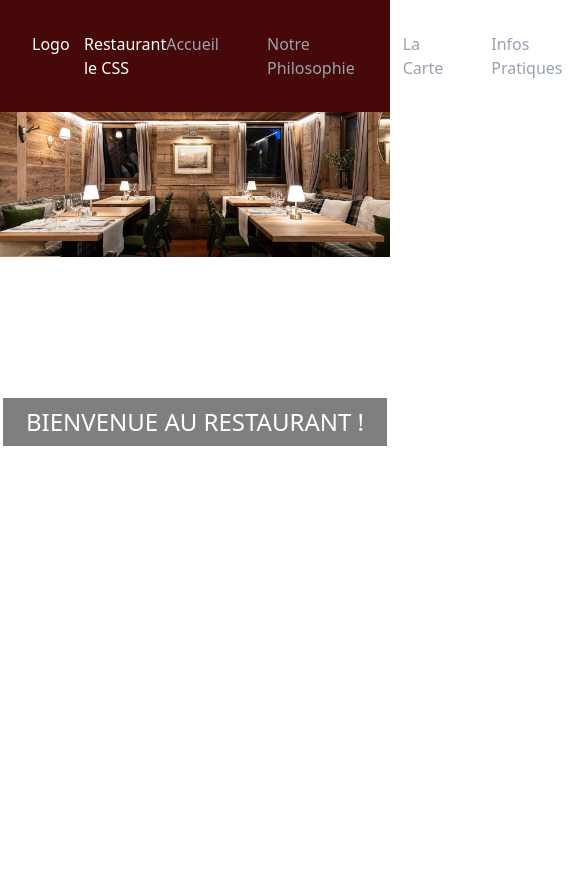
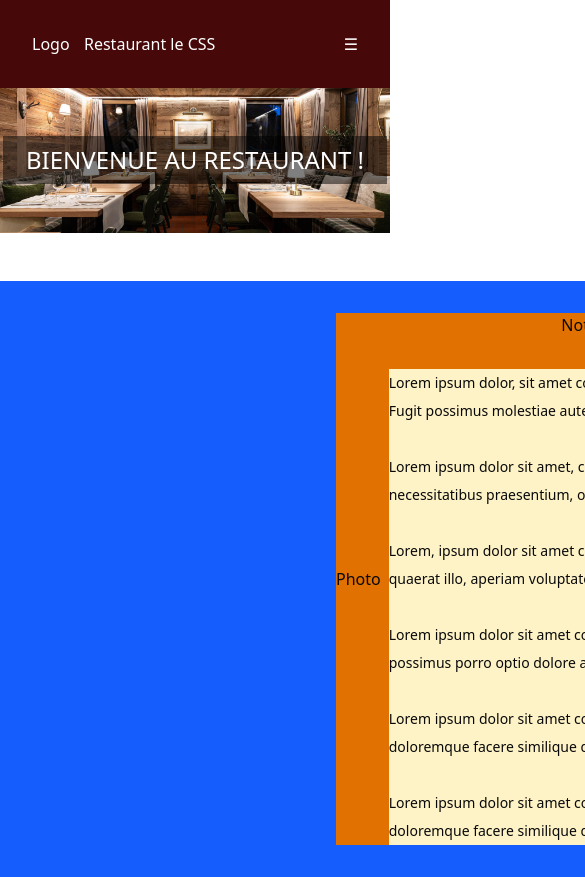
Before and after one commit to MikeZuck1/restaurant, a Next.js app: page / in a window 390 px wide. Shown: the top 877 px of the page, 585 px wide, since content can reach past the window. Before the commit the page ends 844 px from the top, so only its background shows below. Built offline with nearby package versions, Linux system fonts and the light colour scheme.

Commit message:
worked on responsive design of nav bar & image section + worked on philosophy section.

```diff
--- a/app/banner/page.tsx
+++ b/app/banner/page.tsx
@@ -2,7 +2,7 @@ import Image from "next/image";
 import ImageBanner from "@/public/images/Hotel-Restaurant-Waldhaus-in-Leukerbad-Chalet-Chic.jpg";
 export default function Banner() {
   return (
-    <section>
+    <section className="relative w-full sm:h-[30vh] md:h-[50vh] lg:h-[60vh]">
       <div className="">
         <Image src={ImageBanner} alt="Image resto hotel" />
         <div className="absolute left-1/2 top-1/2 w-[24rem] h-[3rem] flex items-center justify-center bg-black/50 text-white text-2xl -translate-x-1/2 -translate-y-1/2">
--- a/app/header/page.tsx
+++ b/app/header/page.tsx
@@ -1,24 +1,65 @@
+"use client";
+import { useState } from "react";
+
 export default function Header() {
+  const [isOpen, setIsOpen] = useState(false); // menu closed by default.
+  // setisOpen change l'état au clique.
+
   return (
     <header className="bg-red-950">
       <div className="flex justify-between px-[2rem] py-[2rem]">
+        {/* NAME AND LOGO  */}
         <div className="flex gap-[.9rem] text-[#fff]">
           <div className="">Logo</div>
           <h1 className="">Restaurant le CSS</h1>
         </div>
-        <nav className="">
-          <ul className="flex gap-[3rem] text-gray-400">
+
+        {/* BUTTON HAMBURGER  */}
+        <button
+          className="md:hidden text-[#fff] focus:outline-none"
+          onClick={() => setIsOpen(!isOpen)}
+        >
+          ☰
+        </button>
+
+        {/* NAV LINK */}
+        <nav className={`${isOpen ? "block" : "hidden"} md:flex`}>
+          <ul className="flex flex-col md:flex-row absolute top-[5rem] left-0 w-full bg-red-900 md:static md:bg-transparent md:flex md:gap-[3rem] text-gray-400 p-4 md:p-0">
             <li>
-              <a href="#">Accueil</a>
+              <a
+                href="#"
+                className="hover:text-white"
+                onClick={() => setIsOpen(false)}
+              >
+                Accueil
+              </a>
             </li>
             <li>
-              <a href="#">Notre Philosophie</a>
+              <a
+                href="#"
+                className="hover:text-white"
+                onClick={() => setIsOpen(false)}
+              >
+                Notre Philosophie
+              </a>
             </li>
             <li>
-              <a href="#">La Carte</a>
+              <a
+                href="#"
+                className="hover:text-white"
+                onClick={() => setIsOpen(false)}
+              >
+                La Carte
+              </a>
             </li>
             <li>
-              <a href="#">Infos Pratiques</a>
+              <a
+                href="#"
+                className="hover:text-white"
+                onClick={() => setIsOpen(false)}
+              >
+                Infos Pratiques
+              </a>
             </li>
           </ul>
         </nav>
--- a/app/history/page.tsx
+++ b/app/history/page.tsx
@@ -1,3 +1,33 @@
+// import Image from "next/images";
+
 export default function History() {
-  return <h1>History</h1>;
+  return (
+    <>
+      <section className="mt-[3rem]">
+        <div className="flex flex-row justify-between bg-blue-600 py-[2rem] px-[21rem] mx-auto">
+          <div className="bg-amber-600 w-[15rem] text-center flex items-center justify-around">
+            <h1>Photo</h1>
+          </div>
+          <div className="flex flex-col items-center justify-center bg-amber-600 px-[10rem] w-[31rem]">
+            <h1 className="">Notre Philosophie</h1>
+            <p className="mt-[2rem] bg-amber-100 w-[30rem] text-sm/7">
+              Lorem ipsum dolor, sit amet consectetur adipisicing elit. <br />{" "}
+              Fugit possimus molestiae autem consequuntur culpa quos aliquid
+              <br /> <br /> Lorem ipsum dolor sit amet, consectetur adipisicing
+              elit. Ab ut quidem necessitatibus praesentium, officia nihil animi
+              ipsa. Unde vitae beatae
+              <br /> <br /> Lorem, ipsum dolor sit amet consectetur adipisicing
+              elit. Magnam quas, quaerat illo, aperiam voluptate quis laboriosam
+              <br /> <br /> Lorem ipsum dolor sit amet consectetur adipisicing
+              elit. Vel id, corporis possimus porro optio dolore aspernatur.{" "}
+              <br /> <br /> Lorem ipsum dolor sit amet consectetur adipisicing
+              elit. Repellat, impedit doloremque facere similique deleniti.{" "}
+              <br /> <br /> Lorem ipsum dolor sit amet consectetur adipisicing
+              elit. Repellat, impedit doloremque facere similique deleniti.
+            </p>
+          </div>
+        </div>
+      </section>
+    </>
+  );
 }
--- a/app/page.tsx
+++ b/app/page.tsx
@@ -1,6 +1,6 @@
 import Header from "./header/page";
 import Banner from "./banner/page";
-// import History from "./history/page";
+import History from "./history/page";
 // import Map from "./map/page";
 // import Informations from "./informations/page";
 // import Contact from "./contact/page";
@@ -11,7 +11,7 @@ export default function Home() {
     <>
       <Header />
       <Banner />
-      {/* <History />  */}
+      <History />
       {/* <Map />  */}
       {/* <Informations />  */}
       {/* <Contact />  */}
```
Also changed, not shown: next.config.ts (line endings or trailing spaces).
